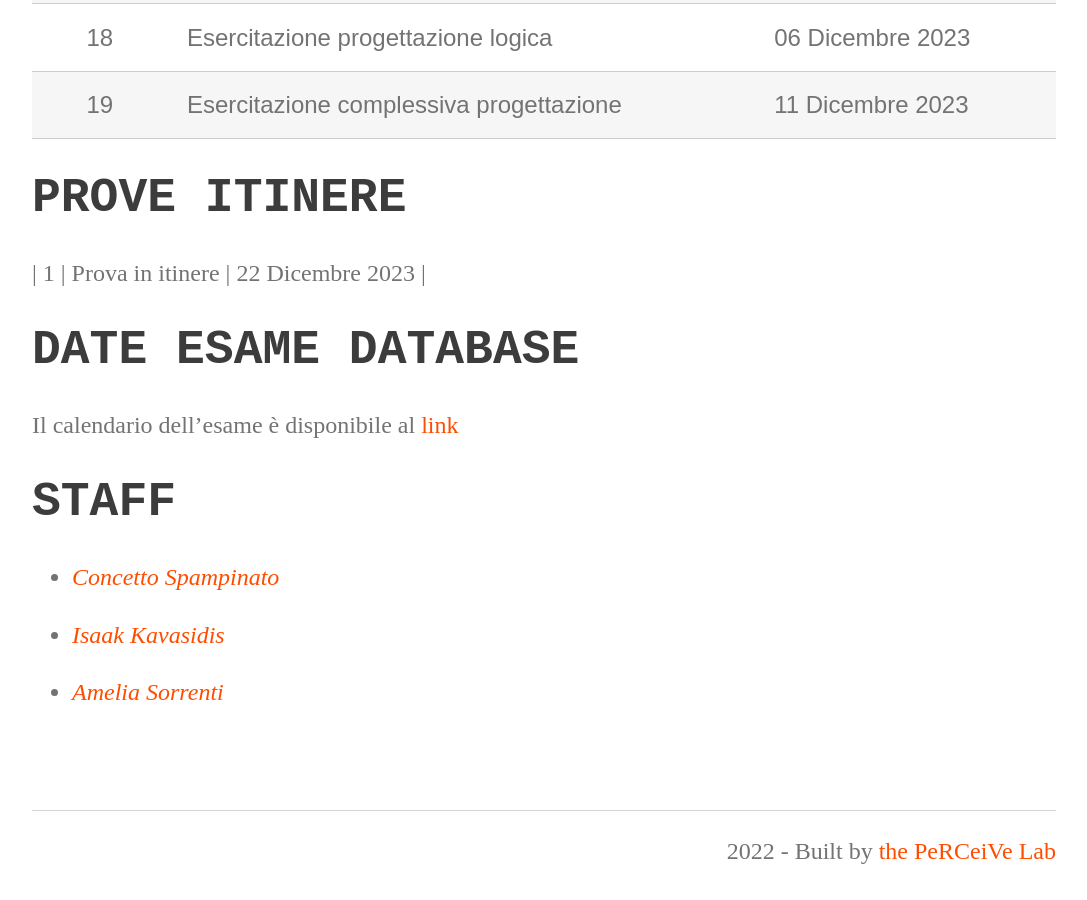
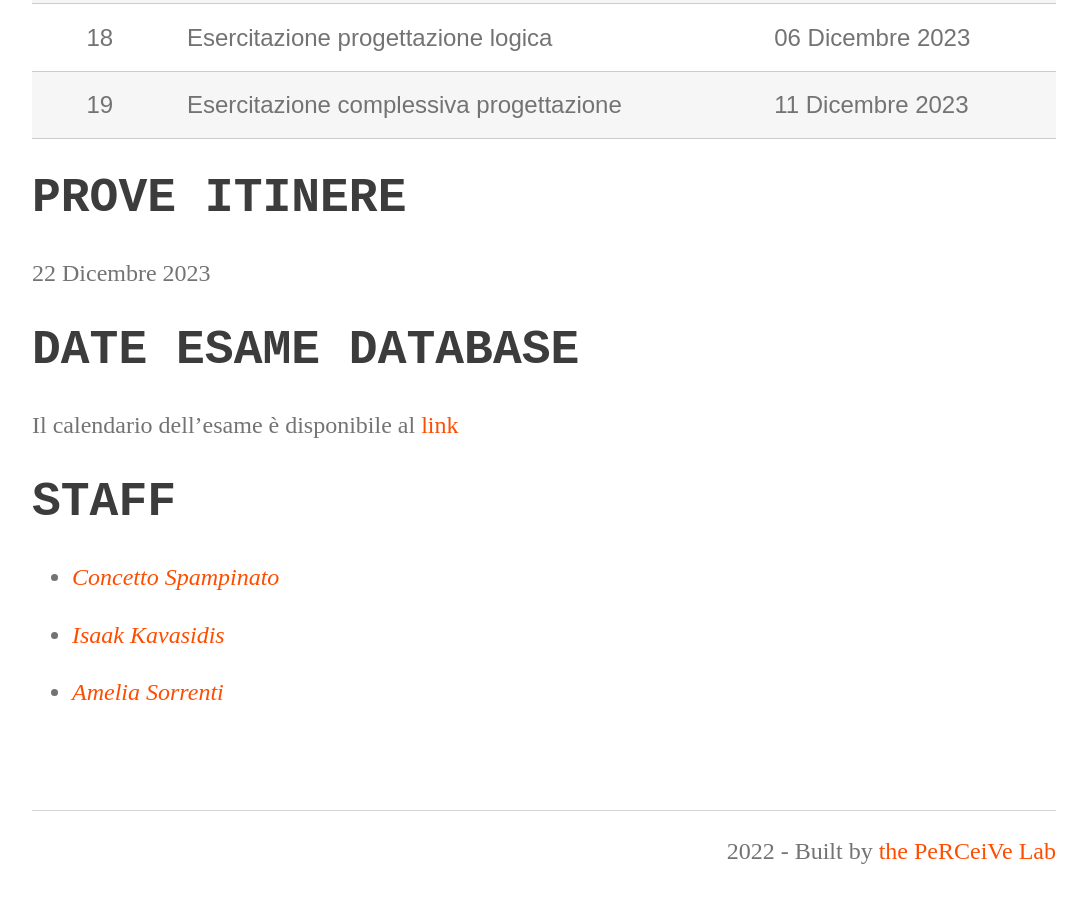
Before and after one commit to perceivelab/database-course, a Jekyll site: the page built from index.md, in a window 1280 px wide and 900 px high, scrolled down 2812 px. Shown: the whole window, without its empty margins (96-1183 px from the left). Built offline with Jekyll 4.4.1, drawn with Linux system fonts in a browser that asks for light colours.

Commit message:
Update index.md

```diff
--- a/index.md
+++ b/index.md
@@ -65,7 +65,7 @@ La roadmap e' provvisoria e puo' subire variazioni.
 
 
 # PROVE ITINERE
-| 1     | Prova in itinere   | 22 Dicembre 2023   |
+22 Dicembre 2023
 
 # DATE ESAME DATABASE
 Il calendario dell'esame è disponibile al [link](https://www.dieei.unict.it/sites/default/files/files/CalendarioEsami_L8INF_2022-2023_delibera.pdf)
```
